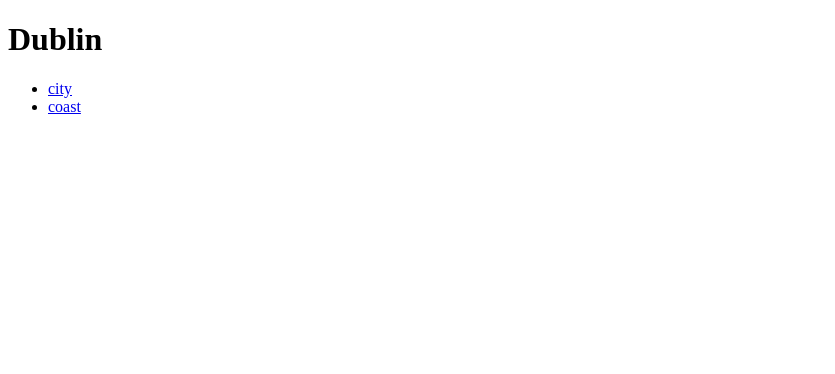
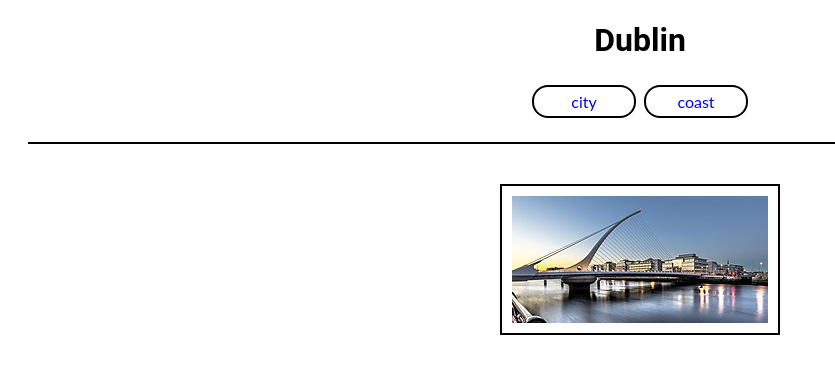
Before and after one commit to nianswe/Dublin-Test, a plain HTML site: page index.html in a window 1280 px wide. Shown: the whole page, without its empty margins (0-835 px from the left). Drawn offline with Linux system fonts and the light colour scheme.

Commit message:
feat:add images to the webpages

```diff
--- a/index.html
+++ b/index.html
@@ -4,6 +4,7 @@
     <meta charset="UTF-8" />
     <meta http-equiv="X-UA-Compatible" content="IE=edge" />
     <meta name="viewport" content="width=device-width, initial-scale=1.0" />
+    <link rel="stylesheet" href="assets/css/style.css" />
     <title>Dublin</title>
   </head>
   <body>
@@ -18,5 +19,10 @@
         </li>
       </ul>
     </nav>
+    <section>
+      <figure>
+        <img src="assets/images/city.jpeg" alt="An image of urban Dublin" />
+      </figure>
+    </section>
   </body>
 </html>
```
Also changed, not shown: coast.html (+5 -0 lines), assets/images/beach.jpg (added), assets/images/city.jpeg (added).
